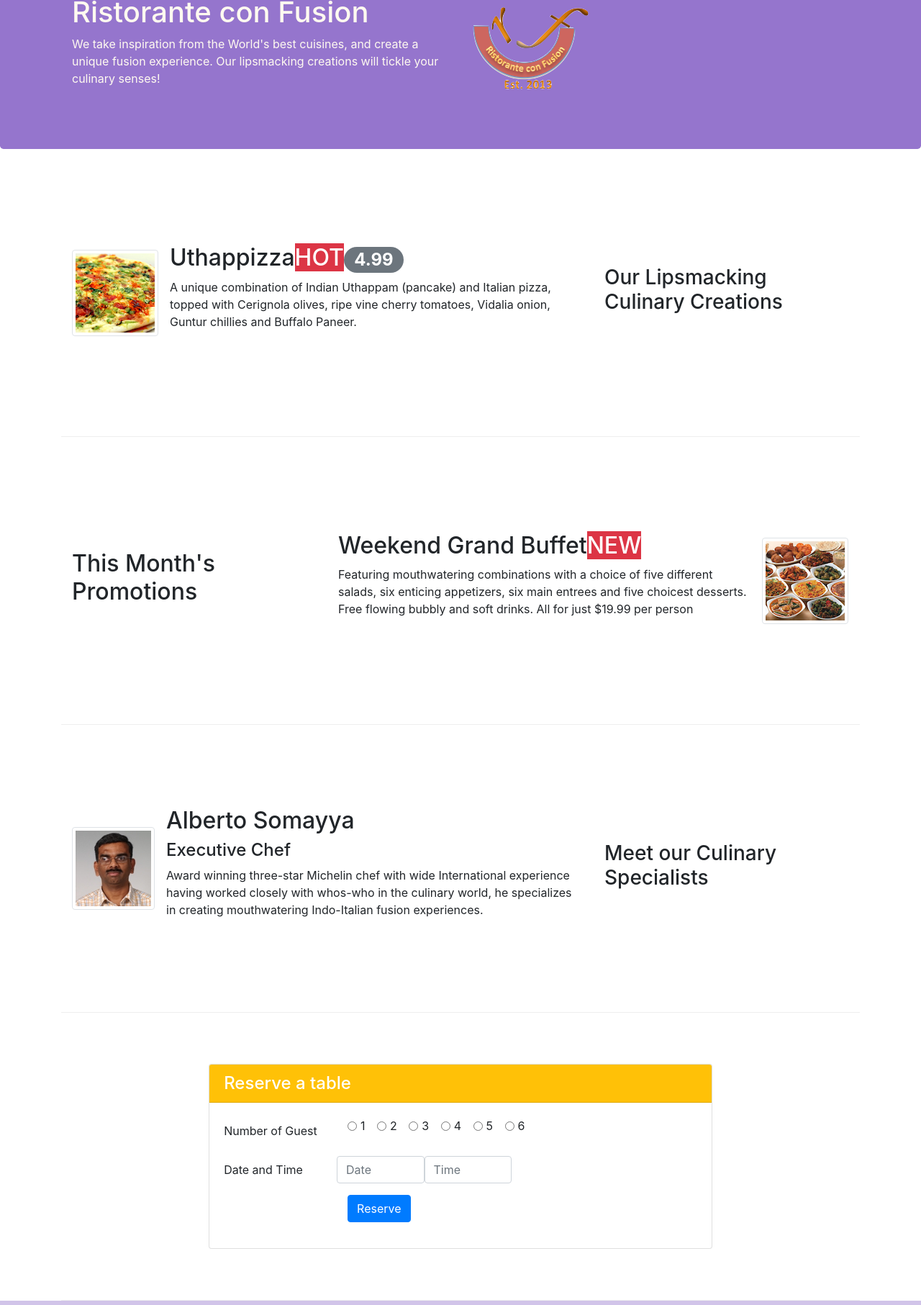
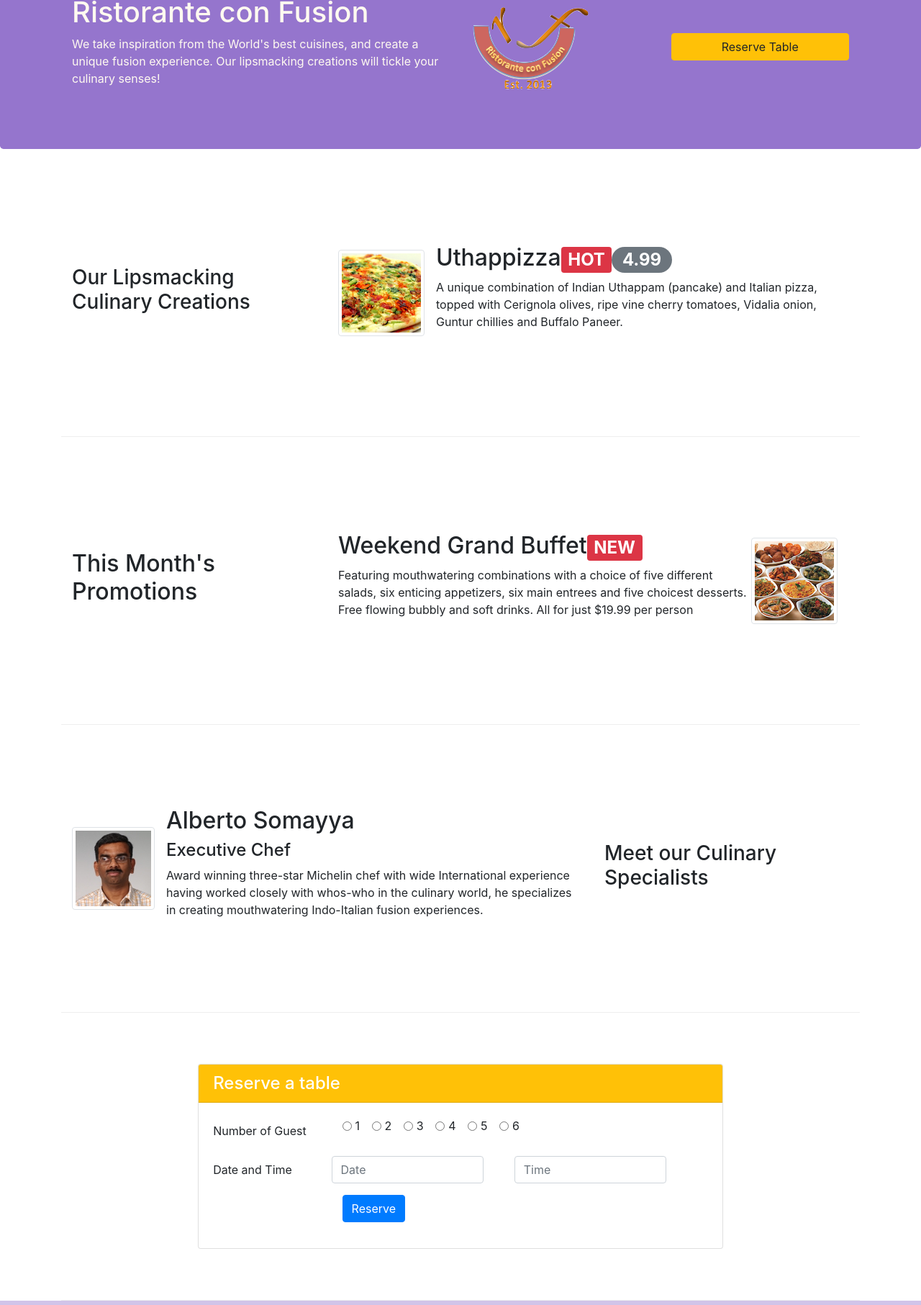
Before and after one commit to santiquiroz/bootstrap-test, a website: page conFusion/index.html in a window 1280 px wide. Shown: the part 127-1940 px from the top of the page at 72% size. Drawn offline with nearby package versions, Linux system fonts and the light colour scheme.

Commit message:
tarea 2 terminada

```diff
--- a/conFusion/index.html
+++ b/conFusion/index.html
@@ -52,20 +52,23 @@
                 <div class="col-12 col-sm align-self-center">
                     <img src="img/logo.png" class="img-fluid">
                 </div>
+                <div class="col-12 col-sm align-self-center">
+                    <a type="button" class="btn btn-warning col-12" href="#id-reserve-table-form">Reserve Table</a>
+                </div>
             </div>
         </div>
     </header>
 
     <div class="container">
         <div class="row row-content align-items-center">
-            <div class="col-12 col-sm-4 order-sm-last col-ms-3">
+            <div class="col-12 col-sm-4 col-ms-3">
                 <h3>Our Lipsmacking Culinary Creations</h3>
             </div>
-            <div class="col col-sm order-sm-first col-md">
+            <div class="col col-sm col-md">
                 <div class="media">
                     <img class="d-flex mr-3 img-thumbnail align-self-center" src="img/uthappizza.png" alt="Uthappizza">
                     <div class="media-body">
-                        <h2 class="mt-0">Uthappizza<span class="badge-danger">HOT</span><span
+                        <h2 class="mt-0">Uthappizza<span class="badge badge-danger">HOT</span><span
                                 class="badge badge-pill badge-secondary">4.99</span></h2>
                         <p class="d-none d-sm-block">A unique combination of Indian Uthappam (pancake) and
                             Italian pizza, topped with Cerignola olives, ripe vine
@@ -73,23 +76,29 @@
                             Buffalo Paneer.</p>
                     </div>
                 </div>
-
-
             </div>
         </div>
 
 
         <div class="row row-content align-items-center">
-            <div class="col-12 col-sm-4 order-sm-first col-ms-3">
-                <h2 class="mt-0" >This Month's Promotions</h2>
+            <div class="col-12 col-sm-4 col-ms-3">
+                <h2 class="mt-0">This Month's Promotions</h2>
             </div>
-            <div class="col col-sm order-sm-first col-md">
-                <h2>Weekend Grand Buffet<span class="badge-danger">NEW</span></h2>
-                <p class="d-none d-sm-block">Featuring mouthwatering combinations with a choice of five different salads, six enticing appetizers,
-                    six main entrees and five choicest desserts. Free flowing bubbly and soft drinks. All for just
-                    $19.99 per person </p>
+            <div class="col col-sm col-md">
+                <div class="media">
+                    <div class="media-body">
+                        <h2 class="mt-0">Weekend Grand Buffet<span class="badge badge-danger">NEW</span></h2>
+                        <p class="d-none d-sm-block">Featuring mouthwatering combinations with a choice of five
+                            different salads, six enticing appetizers,
+                            six main entrees and five choicest desserts. Free flowing bubbly and soft drinks. All for
+                            just
+                            $19.99 per person </p>
+                    </div>
+                    <img class="d-flex mr-3 img-thumbnail align-self-center" src="img/buffet.png" alt="buffet">
+                </div>
             </div>
-            <img class="d-flex mr-3 img-thumbnail align-self-center" src="img/buffet.png" alt="buffet">
+
+
         </div>
 
         <div class="row row-content align-items-center">
@@ -120,7 +129,7 @@
                         <h4 class="mb-0">Reserve a table</h4>
                     </div>
                     <div class="card-body">
-                        <form class="form" role="form" autocomplete="off">
+                        <form class="form" role="form" autocomplete="off" id="id-reserve-table-form">
                             <div class="form-group row">
                                 <label class="col-lg-3 col-form-label form-control-label">Number of Guest</label>
                                 <div class="col-lg-9">
@@ -159,9 +168,10 @@
                             <div class="form-group row">
                                 <label class="col-lg-3 col-form-label form-control-label">Date and Time</label>
                                 <div class="row col-lg-9">
-                                    <input type="text" class="form-control col-3" id="ReserveDate"
+                                    <input type="text" class="form-control col-5" id="ReserveDate"
                                         onfocus="(this.type='date')" placeholder="Date">
-                                        <input type="text" class="form-control col-3" id="ReserveTime" placeholder="Time">
+                                    <div class="col-1"></div>
+                                    <input type="text" class="form-control col-5" id="ReserveTime" placeholder="Time">
                                 </div>
                             </div>
                             <div class="form-group row">
```
